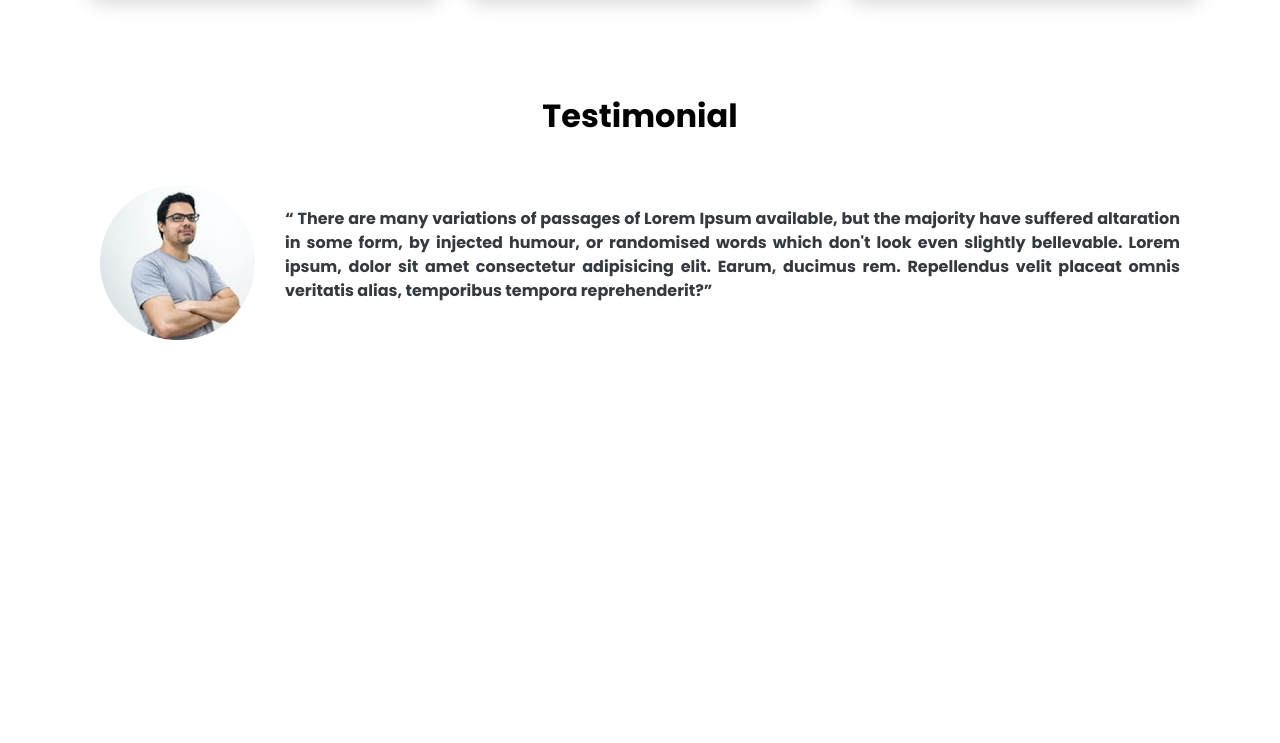
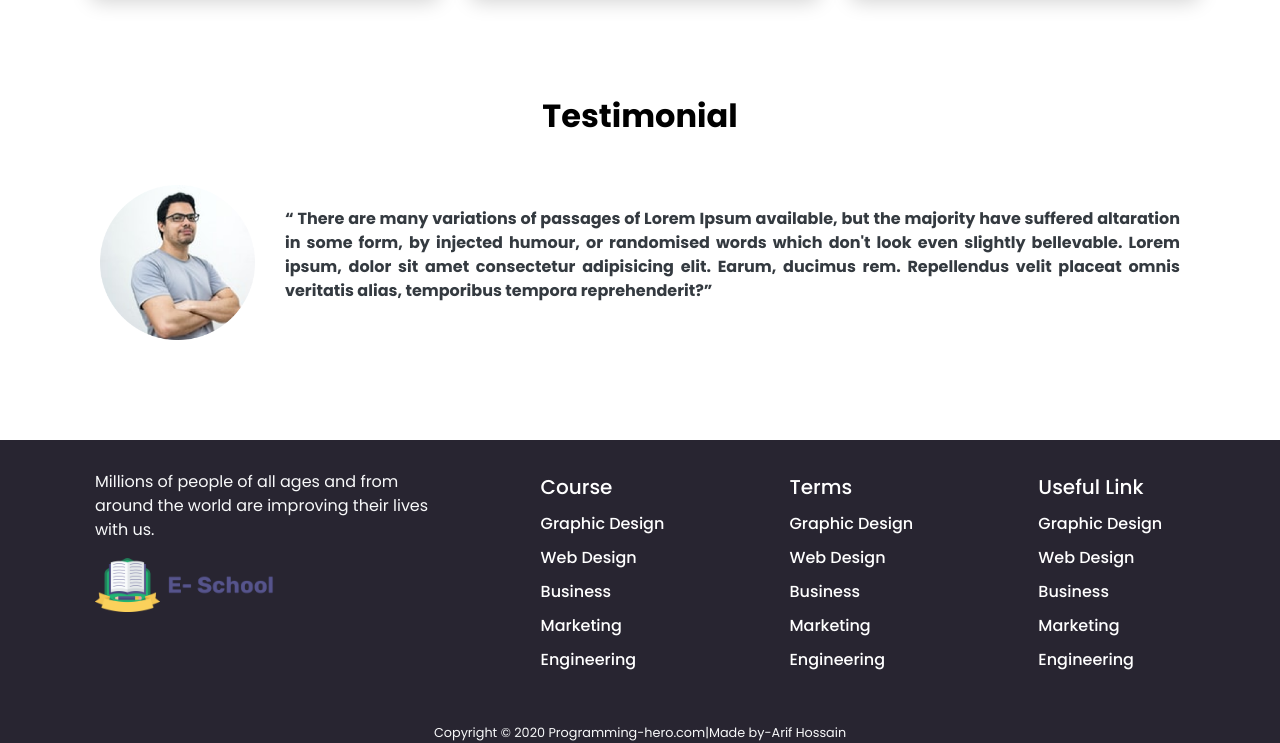
Before and after one commit to a1barif2h/E-School, a plain HTML site: page index.html in a window 1280 px wide. Shown: the part 1599-2342 px from the top of the page. Before the commit the page ends 2039 px from the top, so only its background shows below. Drawn offline with nearby package versions, Linux system fonts and the light colour scheme.

Commit message:
Footer section complet

```diff
--- a/index.html
+++ b/index.html
@@ -33,7 +33,7 @@
                 <a class="nav-link" href="#">Books</a>
               </li>
               <li class="nav-item font-weight-bold">
-                <a class="nav-link" href="#">Courses</a>
+                <a class="nav-link" href="#courese">Courses</a>
               </li>
               <li class="nav-item font-weight-bold">
                 <a class="nav-link" href="#">Others</a>
@@ -108,7 +108,7 @@
   <!--END CATAGORIES SECTION-->
 
   <!--START ONLINE COURSES SECTION-->
-  <section class="container Online-Courses">
+  <section id="courese" class="container Online-Courses">
     <h2 class="text-center">Online Courses</h2>
     <div class="card-deck">
       <div class="card">
@@ -195,7 +195,58 @@
     </div>
   </section>
   <!--END TESTIMONIAL SECTION-->
-  <section></section>
+  <!--START FOOTER SECTION-->
+  <footer id="footer">
+    <section class="container">
+      <div class="row d-flex justify-content-between"">
+        <div class=" col-md-4">
+        <p class="text-light">Millions of people of all ages and from around the world are improving their lives with
+          us.</p>
+        <a href="#header"><img style="width: 180px; height: auto;" src="images/ICON/Logo.png" alt="" /></a>
+      </div>
+      <div class="col-md-2">
+        <ul class="list-unstyled">
+          <li>
+            <h5>Course</h5>
+          </li>
+          <li><a href="#">Graphic Design </a></li>
+          <li><a href="#">Web Design </a></li>
+          <li><a href="#">Business</a></li>
+          <li><a href="#">Marketing</a></li>
+          <li><a href="#">Engineering</a></li>
+        </ul>
+      </div>
+      <div class="col-md-2">
+        <ul class="list-unstyled">
+          <li>
+            <h5>Terms</h5>
+          </li>
+          <li><a href="#">Graphic Design </a></li>
+          <li><a href="#">Web Design </a></li>
+          <li><a href="#">Business</a></li>
+          <li><a href="#">Marketing</a></li>
+          <li><a href="#">Engineering</a></li>
+        </ul>
+      </div>
+      <div class="col-md-2">
+        <ul class="list-unstyled">
+          <li>
+            <h5>Useful Link</h5>
+          </li>
+          <li><a href="#">Graphic Design </a></li>
+          <li><a href="#">Web Design </a></li>
+          <li><a href="#">Business</a></li>
+          <li><a href="#">Marketing</a></li>
+          <li><a href="#">Engineering</a></li>
+        </ul>
+      </div>
+      </div>
+      <small class="text-light text-center d-block">Copyright &copy; 2020 Programming-hero.com|Made by-Arif
+        Hossain</small>
+    </section>
+  </footer>
+  <!--END FOOTER SECTION-->
+
 
 
 
--- a/style.css
+++ b/style.css
@@ -94,6 +94,7 @@ section {
 
 /* END ONLINE COURSES SECTION */
 
+/* START TESTIMONIAL SECTION */
 .testimonial h2 {
     text-align: center;
     margin-bottom: 50px;
@@ -109,3 +110,35 @@ section {
 .testimonial img {
     width: 100%;
 }
+
+/* END TESTIMONIAL SECTION */
+
+/* START FOOTER SECTION */
+#footer {
+    background-color: #282531;
+}
+
+
+
+#footer ul li {
+    padding: 5px 10px;
+}
+
+#footer ul li:nth-child(2) {
+    padding-top: 0;
+}
+
+#footer ul li a,
+#footer h5 {
+    color: #fff;
+}
+
+#footer ul li a {
+    font-weight: 500;
+}
+
+#footer .row {
+    padding: 30px 10px;
+}
+
+/* END FOOTER SECTION */
```
